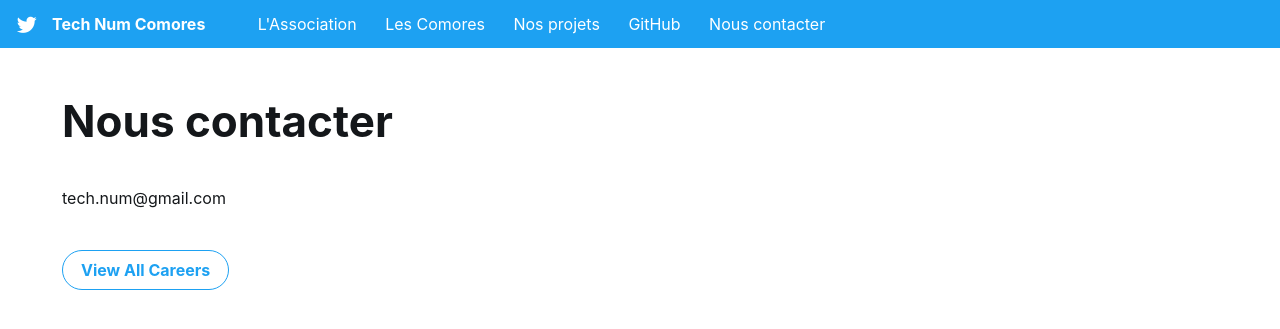
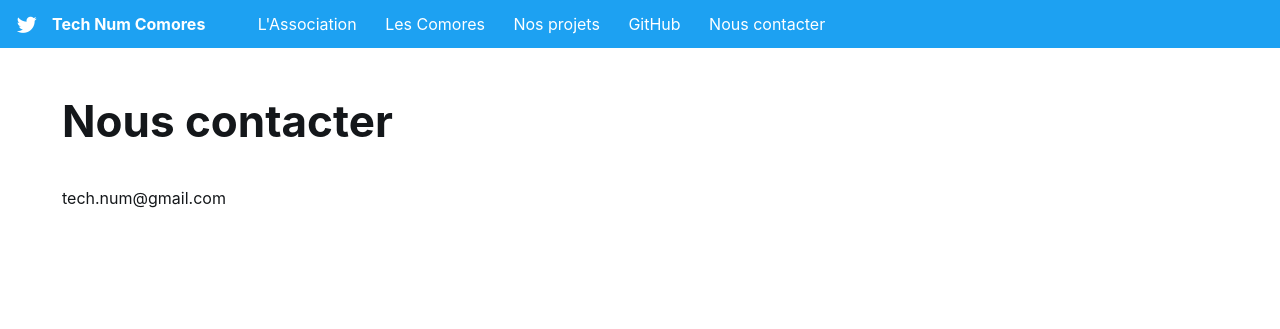
Before and after one commit to tech-num/test, a Jekyll site: the page built from index.html, in a window 1280 px wide and 900 px high, scrolled down 2295 px. Shown: the top 329 px of the window. Built offline with Jekyll 4.4.1, drawn with Linux system fonts in a browser that asks for light colours; some web fonts are replaced.

Commit message:
Update index.html

```diff
--- a/index.html
+++ b/index.html
@@ -86,7 +86,6 @@ custom_js: index.js
         <div id="career-text" class="Grid-cell left-text u-size5of12 u-after1of12 same-mega-margin">
             <h1 class="small-title mega-margin career-title">Nous contacter</h1>
             <p class="mega-margin">tech.num@gmail.com</p>
-            <button onclick="window.open('https://careers.twitter.com')" type="button" class="Button Button--large">View All Careers</button>
         </div>
         <div class="Grid-cell timeline-cell u-size1of2">
         </div>
```
